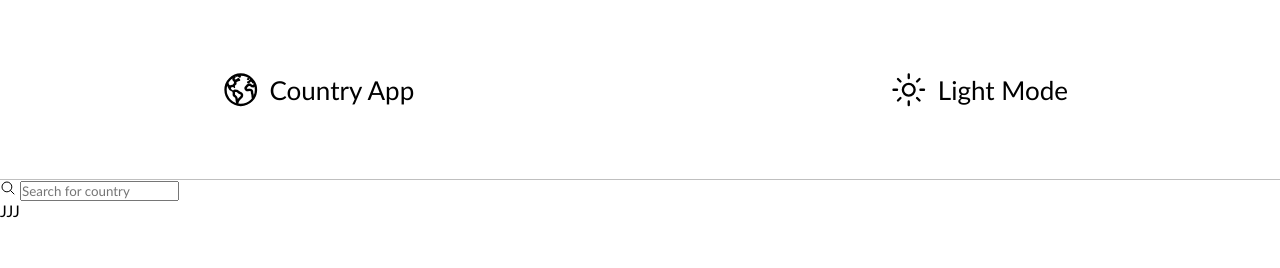
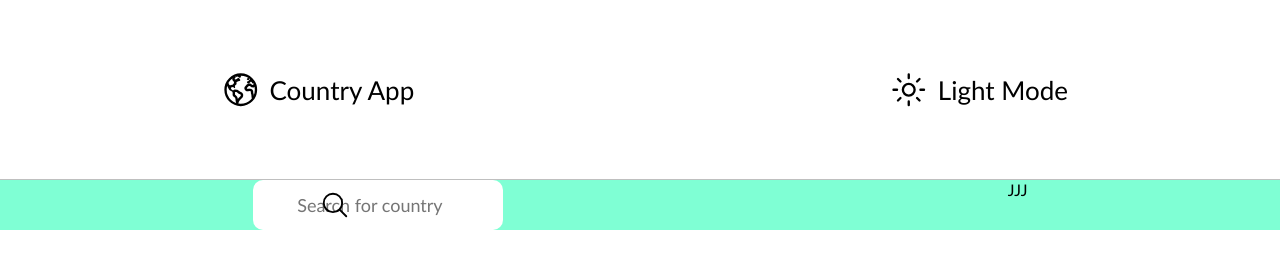
Before and after one commit to sasanedicbn/Country-App, a website built with Vite: page Country-App/index.html in a window 1280 px wide. Built offline with nearby package versions, Linux system fonts and the light colour scheme.

Commit message:
Create search bar

```diff
--- a/Country-App/index.html
+++ b/Country-App/index.html
@@ -23,8 +23,8 @@
 <main>
   <div class="search__bar__container">
     <div class="search__bar">
-      <ion-icon name="search-outline"></ion-icon>
-      <input type="text" placeholder="Search for country " />
+      <ion-icon class="icon" name="search-outline"></ion-icon>
+      <input type="text" placeholder=" Search for country " />
     </div>
     <div class="continents__select">
       <p>JJJ</p>
--- a/Country-App/style.css
+++ b/Country-App/style.css
@@ -12,6 +12,7 @@ header{
     justify-content: center;
     border-bottom: 1px solid rgb(191, 191, 191);
 }
+/* HEADER */
 .container-header{
     width: 70%;
     height: 80px;
@@ -32,3 +33,27 @@ header{
 .description{
     font-size: 26px;
 }
+/* MAIN */
+.search__bar__container{
+    background-color: aquamarine;
+    display: flex;
+    justify-content: space-around;
+}
+.search__bar input {
+    width: 250px;
+    height: 50px;
+    border: none;
+    border-radius: 10px;
+    font-size: 18px;
+    padding-left: 40px;
+}
+input:focus{
+    border: 1px solid rgb(159, 159, 159);
+}
+.search__bar .icon{
+    width: 30px;
+    height: 30px;
+    position: absolute;
+    left: 310px;
+    top: 190px;
+}
```
